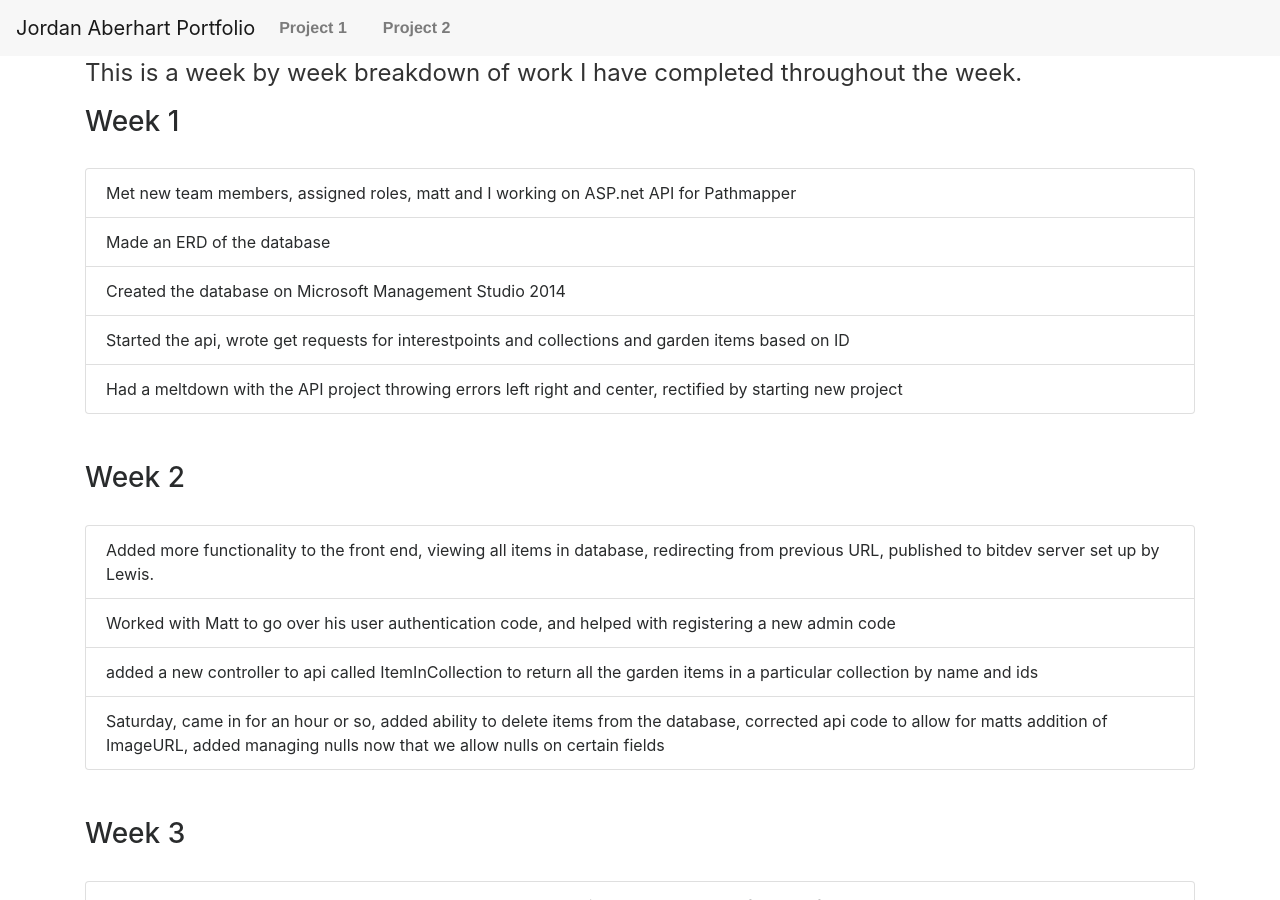
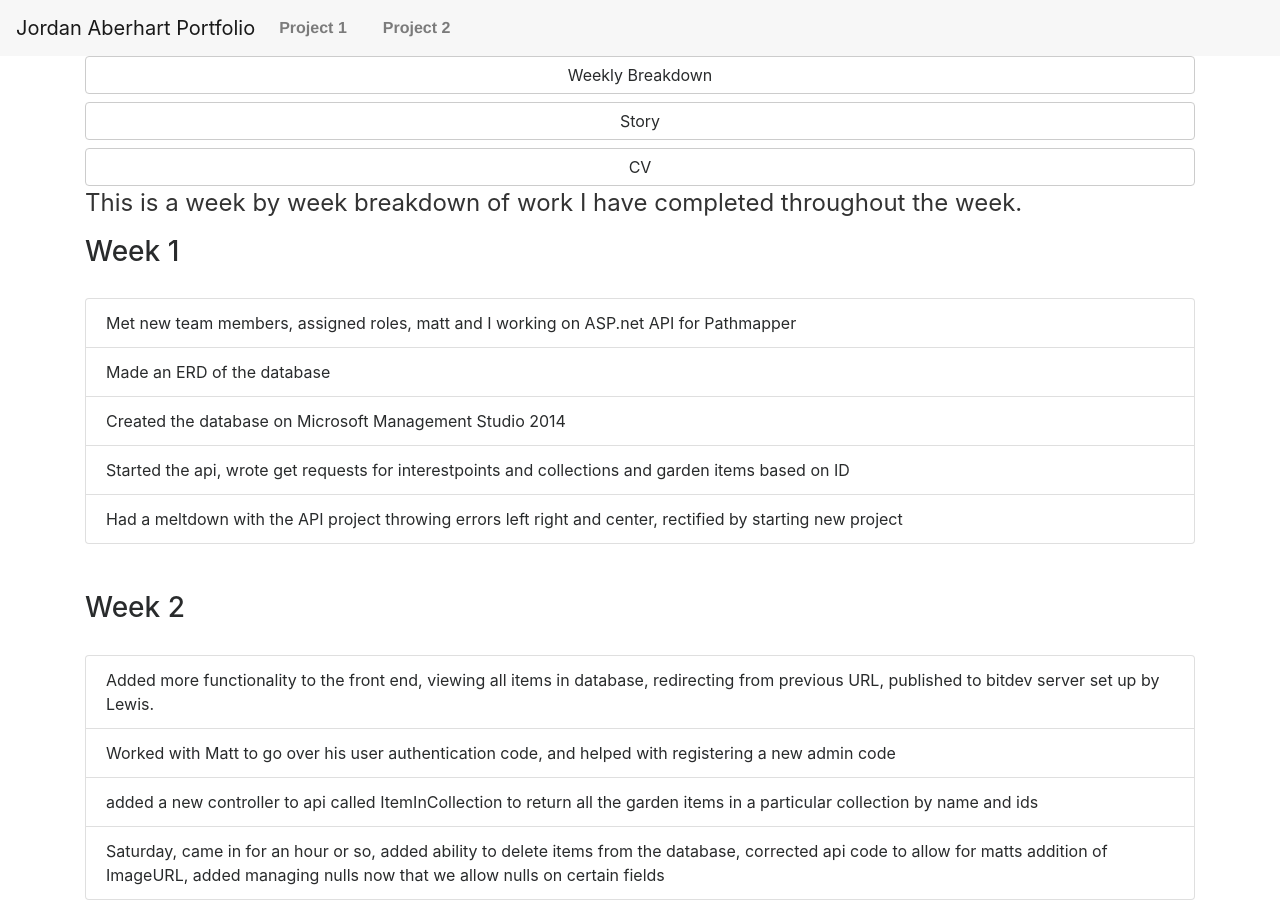
Before and after one commit to aberhjk1/aberhjk1.github.io, a Jekyll site: the page built from weeklybreakdown.html, in a window 1280 px wide and 900 px high. Built offline with Jekyll 4.4.1, drawn with Linux system fonts in a browser that asks for light colours; nearby versions of some CDN libraries.

Commit message:
Update weeklybreakdown.html

```diff
--- a/weeklybreakdown.html
+++ b/weeklybreakdown.html
@@ -2,6 +2,11 @@
 layout: default
 title: Jordan Aberhart Evidence Portfolio
 ---
+
+<a class="btn btn-secondary btn-block" href="weeklybreakdown" role="button">Weekly Breakdown</a>
+<a class="btn btn-secondary btn-block" href="story" role="button">Story</a>
+<a class="btn btn-secondary btn-block" href="cv" role="button">CV</a>
+
 		<p>
 		This is a week by week breakdown of work I have completed throughout the week.
 		</p>
```
